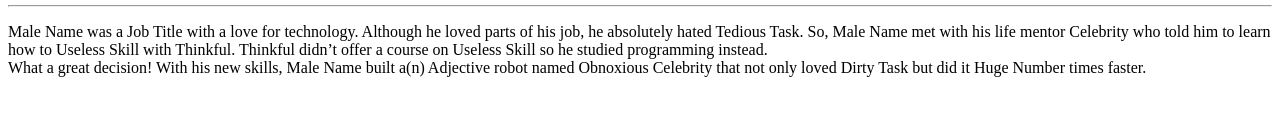
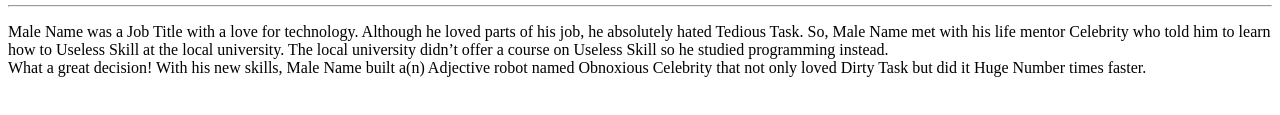
Before and after one commit to a-minor-threat/madlibs, a plain HTML site: page index.html in a window 1280 px wide. Shown: the part 373-488 px from the top of the page. Drawn offline with nearby package versions, Linux system fonts and the light colour scheme.

Commit message:
updated text

```diff
--- a/index.html
+++ b/index.html
@@ -67,8 +67,8 @@
   <hr>
   <div id="mad-lib">
     <p>
-      {{ MaleName }} was a {{ JobTitle }} with a love for technology. Although he loved parts of his job, he absolutely hated {{ TediousTask }}. So, {{ MaleName }} met with his life mentor {{ Celebrity }} who told him to learn how to {{ UselessSkill }} with Thinkful.
-      Thinkful didn’t offer a course on {{ UselessSkill }} so he studied programming instead.
+      {{ MaleName }} was a {{ JobTitle }} with a love for technology. Although he loved parts of his job, he absolutely hated {{ TediousTask }}. So, {{ MaleName }} met with his life mentor {{ Celebrity }} who told him to learn how to {{ UselessSkill }} at the local university.
+      The local university didn’t offer a course on {{ UselessSkill }} so he studied programming instead.
       <br> What a great decision! With his new skills, {{ MaleName }} built a(n) {{ Adjective }} robot named {{ OC }} that not only loved {{ DirtyTask }} but did it {{ HN }} times faster.
     </p>
   </div>
```
